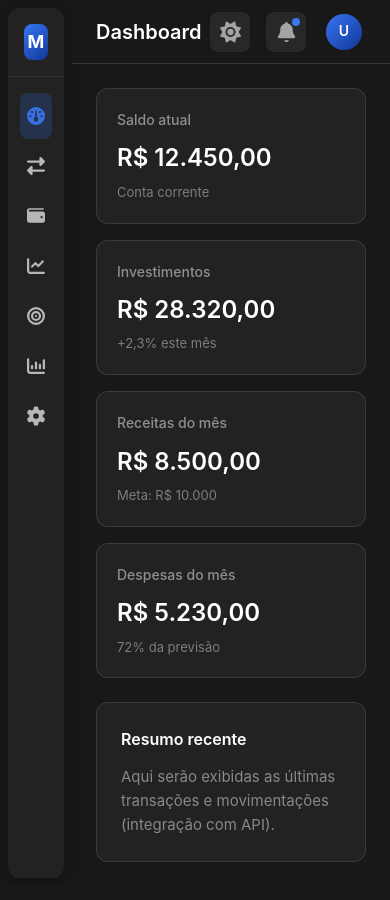
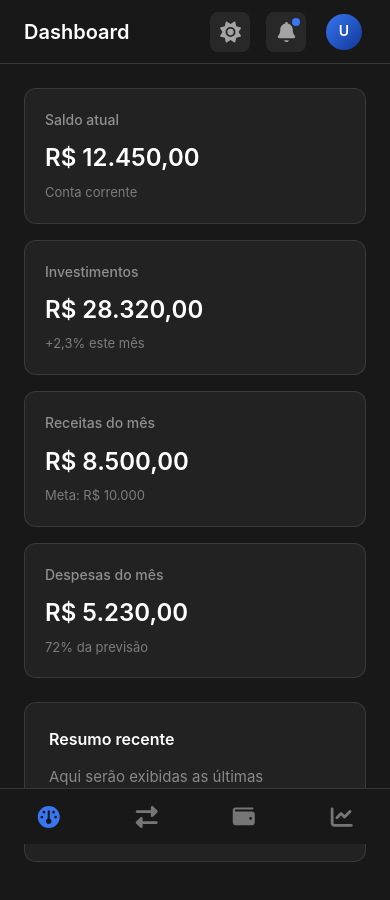
Before and after one commit to Enzo-Radel/midas-web, a Vue app: page / in a window 390 px wide. Shown: the top 900 px of the page. Built offline with nearby package versions, Linux system fonts and the light colour scheme; the HTML template or start-up script is replaced by a standard one.

Commit message:
melhora o design para mobile

```diff
--- a/src/layouts/AppLayout.vue
+++ b/src/layouts/AppLayout.vue
@@ -14,6 +14,14 @@ const sidebarItems = [
   { path: '/metas', name: 'Metas', icon: 'bullseye' },
   { path: '/relatorios', name: 'Relatórios', icon: 'chart-column' },
   { path: '/configuracoes', name: 'Configurações', icon: 'gear' },
+]
+
+// Mock: 4 opções do menu inferior (mobile) – apenas ícones
+const bottomNavItems = [
+  { path: '/', icon: 'gauge', label: 'Início' },
+  { path: '/transacoes', icon: 'right-left', label: 'Transações' },
+  { path: '/carteira', icon: 'wallet', label: 'Carteira' },
+  { path: '/investimentos', icon: 'chart-line', label: 'Investimentos' },
 ]
 
 // Mock: usuário no header (será substituído por dados da API)
@@ -82,6 +90,20 @@ const hasUnreadNotifications = true
       <main class="main-content">
         <RouterView />
       </main>
+
+      <!-- Menu inferior (mobile): visível apenas em telas pequenas -->
+      <nav class="bottom-nav" aria-label="Navegação principal">
+        <RouterLink
+          v-for="item in bottomNavItems"
+          :key="item.path"
+          :to="item.path"
+          class="bottom-nav-link"
+          :class="{ active: route.path === item.path }"
+          :aria-label="item.label"
+        >
+          <FontAwesomeIcon :icon="['fas', item.icon]" class="bottom-nav-icon" />
+        </RouterLink>
+      </nav>
     </div>
   </div>
 </template>
@@ -306,32 +328,61 @@ const hasUnreadNotifications = true
   overflow: auto;
 }
 
+/* Menu inferior: apenas em mobile */
+.bottom-nav {
+  display: none;
+}
+
 @media (max-width: 768px) {
   .sidebar {
-    width: 72px;
-    min-width: 72px;
-    padding: 8px;
-  }
-
-  .sidebar-panel {
-    border-radius: 0.75rem;
-  }
-
-  .brand-name,
-  .sidebar-link-label,
-  .sidebar-footer,
-  .header-user-info {
     display: none;
   }
 
-  .sidebar-brand {
-    justify-content: center;
-    padding: 1rem;
+  .main-content {
+    padding-bottom: calc(1.5rem + env(safe-area-inset-bottom, 0px) + 56px);
   }
 
-  .sidebar-link {
+  .bottom-nav {
+    display: flex;
+    align-items: center;
+    justify-content: space-around;
+    position: fixed;
+    bottom: 0;
+    left: 0;
+    right: 0;
+    height: calc(56px + env(safe-area-inset-bottom, 0px));
+    padding-bottom: env(safe-area-inset-bottom, 0px);
+    background: var(--color-background);
+    border-top: 1px solid var(--color-border);
+    z-index: 100;
+  }
+
+  .bottom-nav-link {
+    flex: 1;
+    display: flex;
+    align-items: center;
     justify-content: center;
-    padding: 0.875rem;
+    height: 56px;
+    color: var(--color-text);
+    opacity: 0.7;
+    transition: color 0.2s, opacity 0.2s;
+  }
+
+  .bottom-nav-link:hover {
+    opacity: 1;
+  }
+
+  .bottom-nav-link.active {
+    color: var(--color-accent);
+    opacity: 1;
+  }
+
+  .bottom-nav-icon {
+    font-size: 1.375rem;
+  }
+
+  .header-user-info {
+    display: none;
   }
 
   .header-user {
```
